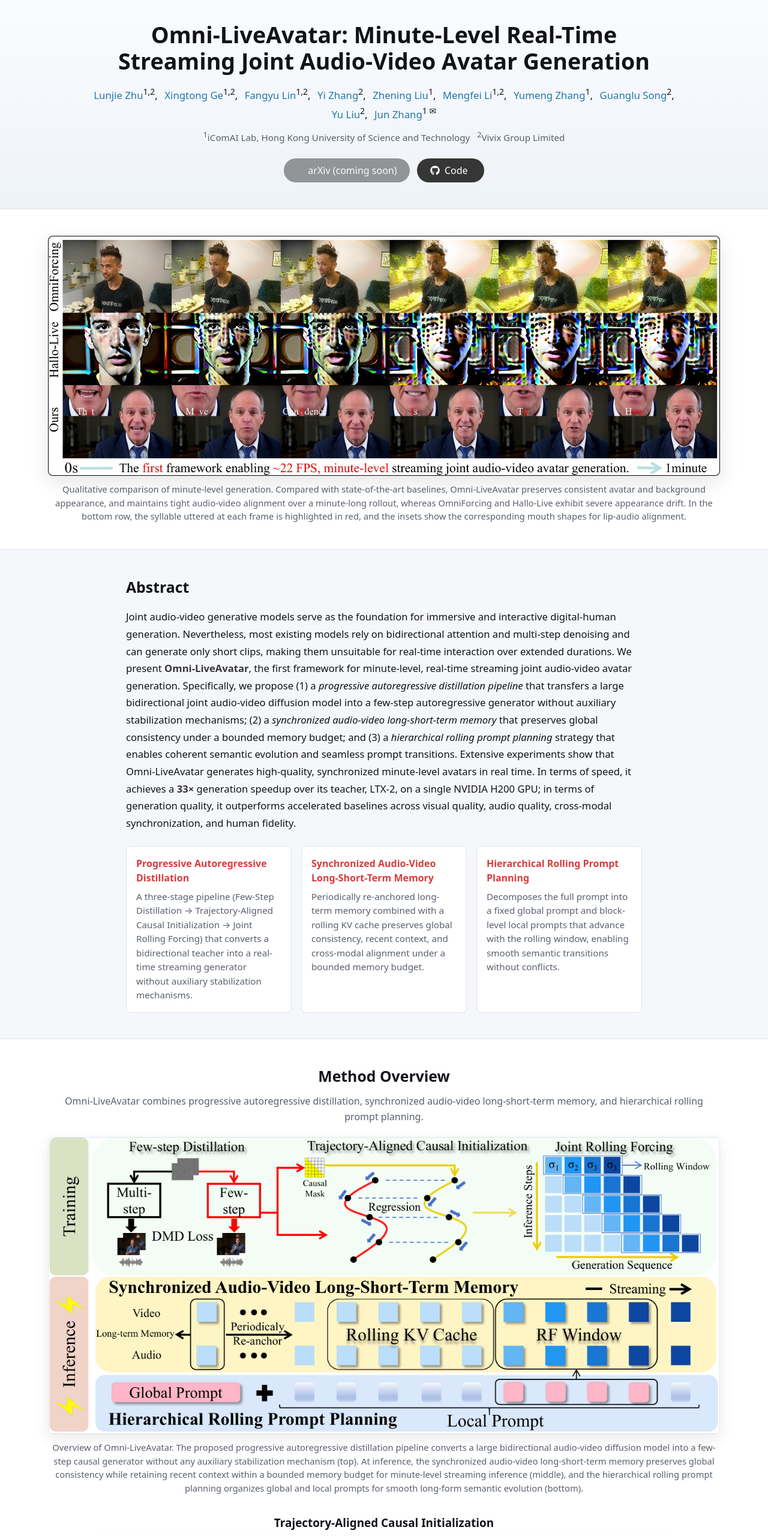
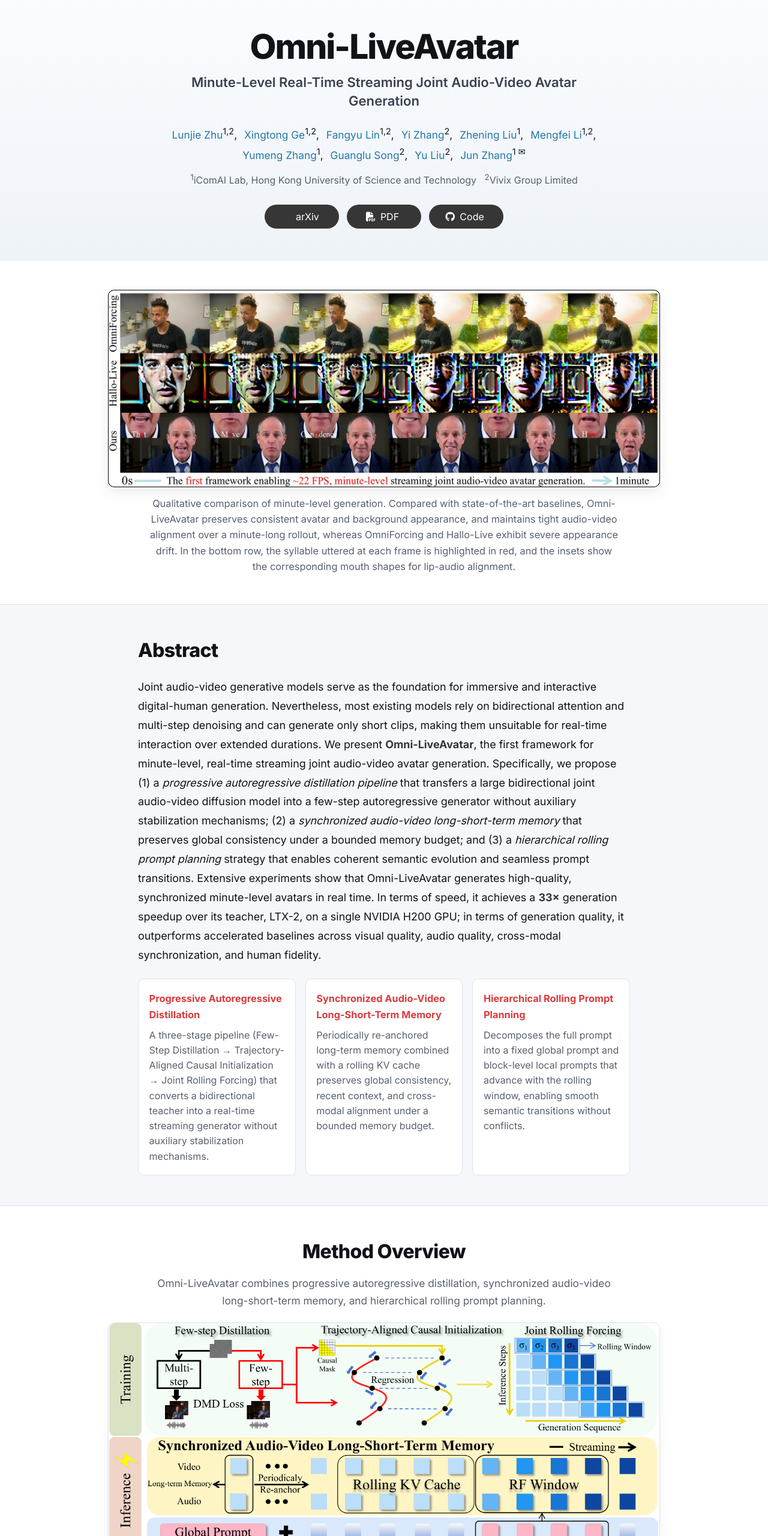
Before and after one commit to Aoko955/Omni-LiveAvatar, a plain HTML site: page index.html in a window 1280 px wide. Shown: the part 20-2580 px from the top of the page at 60% size. Drawn offline with nearby package versions, Linux system fonts and the light colour scheme; some icons are missing.

Commit message:
Improve project page typography and add arXiv link

```diff
--- a/index.html
+++ b/index.html
@@ -6,6 +6,9 @@
   <title>Omni-LiveAvatar: Minute-Level Real-Time Streaming Joint Audio-Video Avatar Generation</title>
   <meta name="description" content="Omni-LiveAvatar — the first framework for minute-level, real-time streaming joint audio-video avatar generation.">
 
+  <link rel="preconnect" href="https://fonts.googleapis.com">
+  <link rel="preconnect" href="https://fonts.gstatic.com" crossorigin>
+  <link href="https://fonts.googleapis.com/css2?family=Inter:wght@400;500;600;700;800&display=swap" rel="stylesheet">
   <link rel="stylesheet" href="https://cdn.jsdelivr.net/npm/bulma@0.9.4/css/bulma.min.css">
   <link rel="stylesheet" href="https://cdnjs.cloudflare.com/ajax/libs/font-awesome/6.5.1/css/all.min.css">
   <link rel="stylesheet" href="https://cdn.jsdelivr.net/gh/jpswalsh/academicons@1/css/academicons.min.css">
@@ -28,7 +31,9 @@
     body {
       color: var(--ink);
       background: var(--paper);
-      font-family: "Noto Sans", "Inter", "Segoe UI", Arial, sans-serif;
+      font-family: Inter, "Segoe UI", Arial, sans-serif;
+      font-size: 18px;
+      line-height: 1.65;
       letter-spacing: 0;
     }
 
@@ -42,22 +47,32 @@
     }
 
     .hero-body {
-      padding: 3.5rem 1.5rem 2.5rem;
+      padding: 4.2rem 1.5rem 3rem;
     }
 
     .publication-title {
-      max-width: 980px;
+      max-width: 1080px;
       margin: 0 auto;
-      font-size: 2.35rem;
-      font-weight: 750;
-      line-height: 1.18;
+      font-size: 3.55rem;
+      font-weight: 800;
+      letter-spacing: -.035em;
+      line-height: 1.08;
+    }
+
+    .publication-subtitle {
+      max-width: 760px;
+      margin: .85rem auto 0;
+      color: #3a4150;
+      font-size: 1.38rem;
+      font-weight: 550;
+      line-height: 1.4;
     }
 
     .publication-authors {
-      max-width: 980px;
-      margin: 1rem auto 0;
-      font-size: 1.05rem;
-      line-height: 1.7;
+      max-width: 860px;
+      margin: 1.35rem auto 0;
+      font-size: 1.08rem;
+      line-height: 1.75;
     }
 
     .author-block {
@@ -66,22 +81,23 @@
     }
 
     .affiliations {
-      margin-top: .6rem;
+      margin-top: .7rem;
       color: var(--muted);
-      font-size: .95rem;
+      font-size: 1rem;
     }
 
     .publication-links {
-      margin-top: 1.25rem;
+      margin-top: 1.45rem;
     }
 
     .publication-links .button {
       margin: .25rem;
-      min-width: 112px;
+      min-width: 124px;
+      font-size: 1rem;
     }
 
     .section {
-      padding: 2.7rem 1.5rem;
+      padding: 3.1rem 1.5rem;
     }
 
     .section.is-soft {
@@ -96,24 +112,27 @@
     }
 
     .container.narrow {
-      max-width: 860px;
+      max-width: 820px;
     }
 
     .container.wide {
-      max-width: 1120px;
+      max-width: 980px;
     }
 
     .section-title {
       color: inherit;
-      font-size: 1.55rem;
-      font-weight: 700;
-      margin-bottom: 1.1rem;
+      font-size: 2rem;
+      font-weight: 750;
+      letter-spacing: -.02em;
+      margin-bottom: 1.15rem;
     }
 
     .section-subtitle {
       color: var(--muted);
-      margin: -.45rem 0 1.3rem;
-      line-height: 1.6;
+      margin: -.35rem auto 1.35rem;
+      max-width: 760px;
+      font-size: 1.08rem;
+      line-height: 1.65;
     }
 
     .is-darkband .section-subtitle {
@@ -121,16 +140,23 @@
     }
 
     .content p {
-      font-size: 1.04rem;
-      line-height: 1.72;
+      font-size: 1.12rem;
+      line-height: 1.78;
+    }
+
+    .media-frame,
+    .method-panel {
+      max-width: 920px;
+      margin-left: auto;
+      margin-right: auto;
     }
 
     .media-frame {
       overflow: hidden;
       border: 1px solid rgba(17, 19, 24, .1);
-      border-radius: 8px;
+      border-radius: 10px;
       background: #050609;
-      box-shadow: 0 12px 34px rgba(17, 19, 24, .1);
+      box-shadow: 0 8px 22px rgba(17, 19, 24, .08);
     }
 
     .teaser-img,
@@ -142,9 +168,10 @@
 
     .caption {
       color: var(--muted);
-      font-size: .92rem;
-      line-height: 1.55;
-      margin-top: .7rem;
+      max-width: 780px;
+      margin: .85rem auto 0;
+      font-size: 1.02rem;
+      line-height: 1.62;
       text-align: center;
     }
 
@@ -156,42 +183,41 @@
       display: grid;
       grid-template-columns: repeat(3, minmax(0, 1fr));
       gap: 1rem;
-      margin-top: 1.3rem;
+      margin-top: 1.5rem;
     }
 
     .highlight-card {
       border: 1px solid var(--line);
-      border-radius: 8px;
-      padding: 1rem;
+      border-radius: 10px;
+      padding: 1.15rem 1.1rem;
       background: #fff;
     }
 
     .highlight-card strong {
       display: block;
       color: var(--accent);
-      margin-bottom: .45rem;
+      font-size: 1.02rem;
+      margin-bottom: .5rem;
     }
 
     .highlight-card p {
       color: var(--muted);
-      font-size: .95rem;
-      line-height: 1.55;
+      font-size: 1rem;
+      line-height: 1.58;
       margin: 0;
     }
 
     .method-panel {
       overflow: hidden;
       border: 1px solid var(--line);
-      border-radius: 8px;
+      border-radius: 10px;
       background: #fff;
-      box-shadow: 0 8px 24px rgba(17, 19, 24, .08);
+      box-shadow: 0 6px 18px rgba(17, 19, 24, .06);
       margin-top: 1rem;
     }
 
     .method-panel.compact {
-      max-width: 980px;
-      margin-left: auto;
-      margin-right: auto;
+      max-width: 780px;
     }
 
     .video-case {
@@ -292,39 +318,39 @@
 
     .metric-value {
       color: var(--cool);
-      font-size: 1.65rem;
+      font-size: 1.55rem;
       font-weight: 750;
-      line-height: 1;
+      line-height: 1.2;
     }
 
     .metric-label {
       color: var(--muted);
-      font-size: .92rem;
+      font-size: 1rem;
       margin-top: .55rem;
     }
 
     .subsection-title {
       color: inherit;
-      font-size: 1.18rem;
+      font-size: 1.38rem;
       font-weight: 700;
-      margin: 2rem 0 .75rem;
+      margin: 2.2rem 0 .85rem;
     }
 
     .table-block {
-      margin-top: 1.6rem;
+      margin-top: 1.8rem;
     }
 
     .table-title {
-      font-size: 1.05rem;
+      font-size: 1.12rem;
       font-weight: 700;
-      margin-bottom: .55rem;
+      margin-bottom: .65rem;
     }
 
     .table-note {
       color: var(--muted);
-      font-size: .88rem;
-      line-height: 1.45;
-      margin-top: .55rem;
+      font-size: .95rem;
+      line-height: 1.55;
+      margin-top: .65rem;
     }
 
     .table-wrap {
@@ -338,8 +364,8 @@
       width: 100%;
       min-width: 780px;
       border-collapse: collapse;
-      font-size: .88rem;
-      line-height: 1.35;
+      font-size: .92rem;
+      line-height: 1.4;
     }
 
     table.results-table th,
@@ -419,7 +445,11 @@
 
     @media (max-width: 900px) {
       .publication-title {
-        font-size: 1.85rem;
+        font-size: 2.55rem;
+      }
+
+      .publication-subtitle {
+        font-size: 1.18rem;
       }
 
       .highlight-grid,
@@ -438,12 +468,24 @@
     }
 
     @media (max-width: 680px) {
+      body {
+        font-size: 17px;
+      }
+
       .hero-body {
-        padding-top: 2.4rem;
+        padding-top: 2.6rem;
       }
 
       .publication-title {
-        font-size: 1.45rem;
+        font-size: 2.15rem;
+      }
+
+      .publication-subtitle {
+        font-size: 1.08rem;
+      }
+
+      .section-title {
+        font-size: 1.7rem;
       }
 
       .video-grid {
@@ -468,9 +510,10 @@
   <section class="hero">
     <div class="hero-body">
       <div class="container has-text-centered">
-        <h1 class="publication-title">
-          Omni-LiveAvatar: Minute-Level Real-Time Streaming Joint Audio-Video Avatar Generation
-        </h1>
+        <h1 class="publication-title">Omni-LiveAvatar</h1>
+        <p class="publication-subtitle">
+          Minute-Level Real-Time Streaming Joint Audio-Video Avatar Generation
+        </p>
         <div class="publication-authors">
           <span class="author-block"><a href="https://scholar.google.com/citations?user=ZnKjHG0AAAAJ&hl=zh-CN" target="_blank">Lunjie Zhu</a><sup>1,2</sup>,</span>
           <span class="author-block"><a href="https://xingtongge.github.io" target="_blank">Xingtong Ge</a><sup>1,2</sup>,</span>
@@ -488,8 +531,11 @@
           <sup>2</sup>Vivix Group Limited
         </div>
         <div class="publication-links">
-          <a class="button is-rounded is-dark" href="https://arxiv.org" target="_blank" style="opacity:0.5; pointer-events:none;">
-            <span class="icon"><i class="ai ai-arxiv"></i></span><span>arXiv (coming soon)</span>
+          <a class="button is-rounded is-dark" href="https://arxiv.org/abs/2608.13602" target="_blank">
+            <span class="icon"><i class="ai ai-arxiv"></i></span><span>arXiv</span>
+          </a>
+          <a class="button is-rounded is-dark" href="https://arxiv.org/pdf/2608.13602" target="_blank">
+            <span class="icon"><i class="fas fa-file-pdf"></i></span><span>PDF</span>
           </a>
           <a class="button is-rounded is-dark" href="https://github.com/Aoko955/Omni-LiveAvatar" target="_blank">
             <span class="icon"><i class="fab fa-github"></i></span><span>Code</span>
@@ -813,7 +859,23 @@
   </section>
 
 
-  <!-- BibTeX: coming soon -->
+  <!-- ===== BibTeX ===== -->
+  <section class="section">
+    <div class="container narrow">
+      <h2 class="section-title">BibTeX</h2>
+      <div class="bibtex-box">
+        <pre>@misc{zhu2026omniliveavatar,
+  title={Omni-LiveAvatar: Minute-Level Real-Time Streaming Joint Audio-Visual Avatar Generation},
+  author={Lunjie Zhu and Xingtong Ge and Fangyu Lin and Yi Zhang and Zhening Liu and Mengfei Li and Yumeng Zhang and Guanglu Song and Yu Liu and Jun Zhang},
+  year={2026},
+  eprint={2608.13602},
+  archivePrefix={arXiv},
+  primaryClass={cs.MM},
+  url={https://arxiv.org/abs/2608.13602}
+}</pre>
+      </div>
+    </div>
+  </section>
 
   <!-- ===== Footer ===== -->
   <footer class="footer">
```
